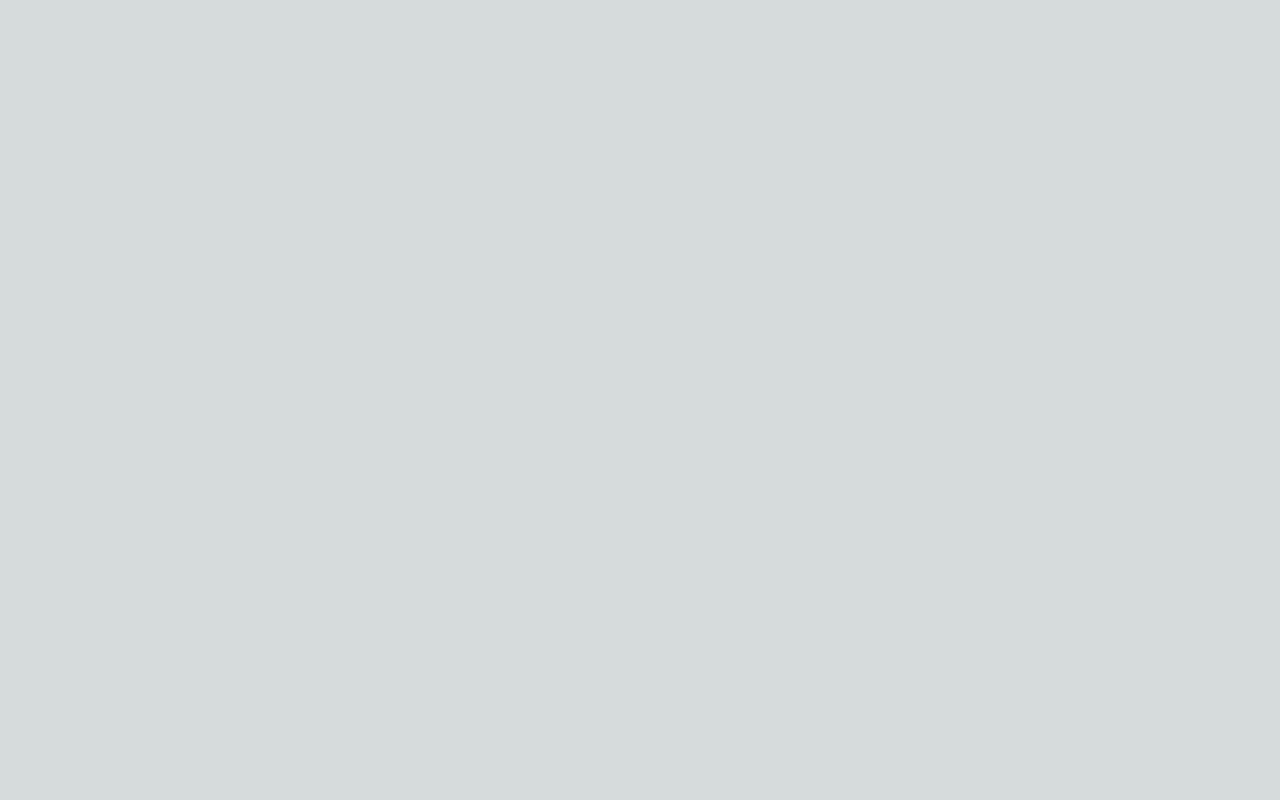
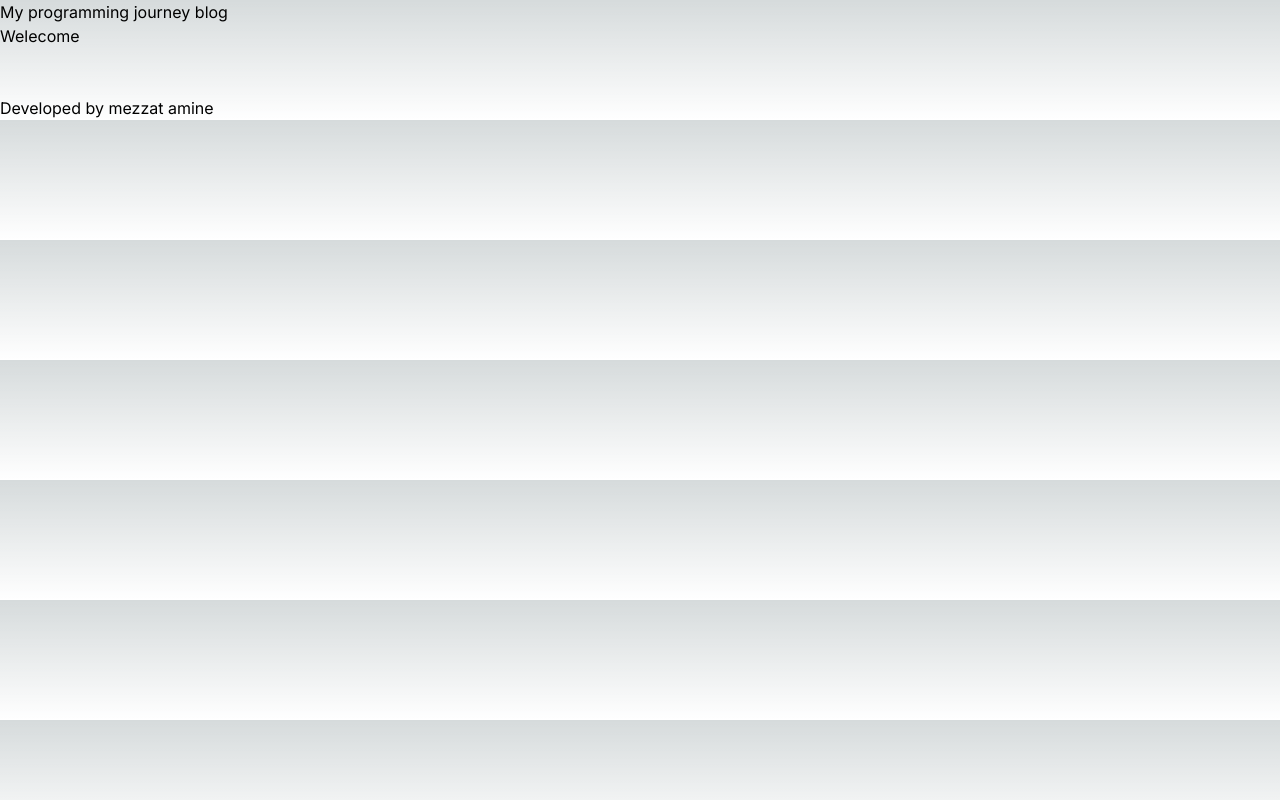
Before and after one commit to mezz01/My-blog, a Next.js app: page / in a window 1280 px wide. Built offline with nearby package versions, Linux system fonts and the light colour scheme.

Commit message:
adding footer and posts folder

```diff
--- a/src/app/layout.tsx
+++ b/src/app/layout.tsx
@@ -19,6 +19,14 @@ const header = (
   </header>
 );
 
+const footer = (
+  <footer>
+    <div>
+      <br />
+      <h3>Developed by mezzat amine</h3>
+    </div>
+  </footer>
+);
 export default function RootLayout({
   children,
 }: {
@@ -27,7 +35,11 @@ export default function RootLayout({
   return (
     <html lang="en">
       <head></head>
-      <body className={inter.className}>{children}</body>
+      <body className={inter.className}>
+        {header}
+        {children}
+        {footer}
+      </body>
     </html>
   )
 }
```
Also changed, not shown: blogposts/testpost.md (added).
